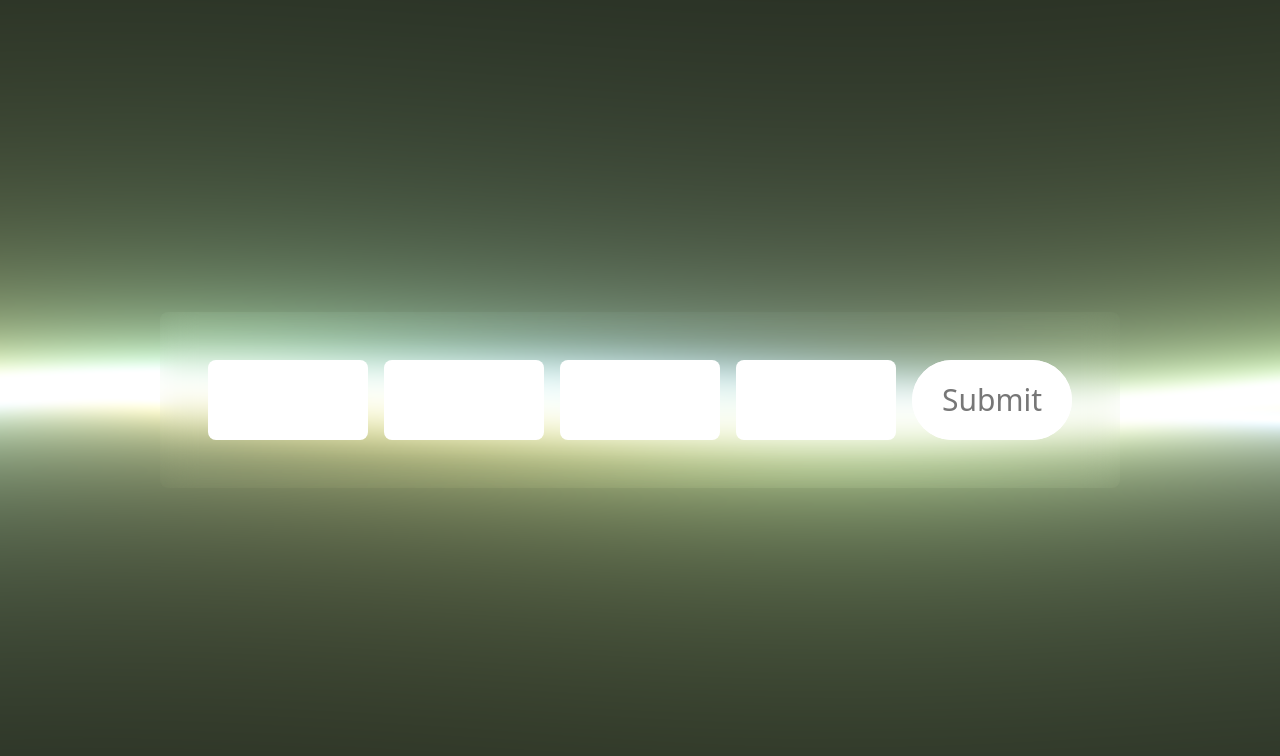
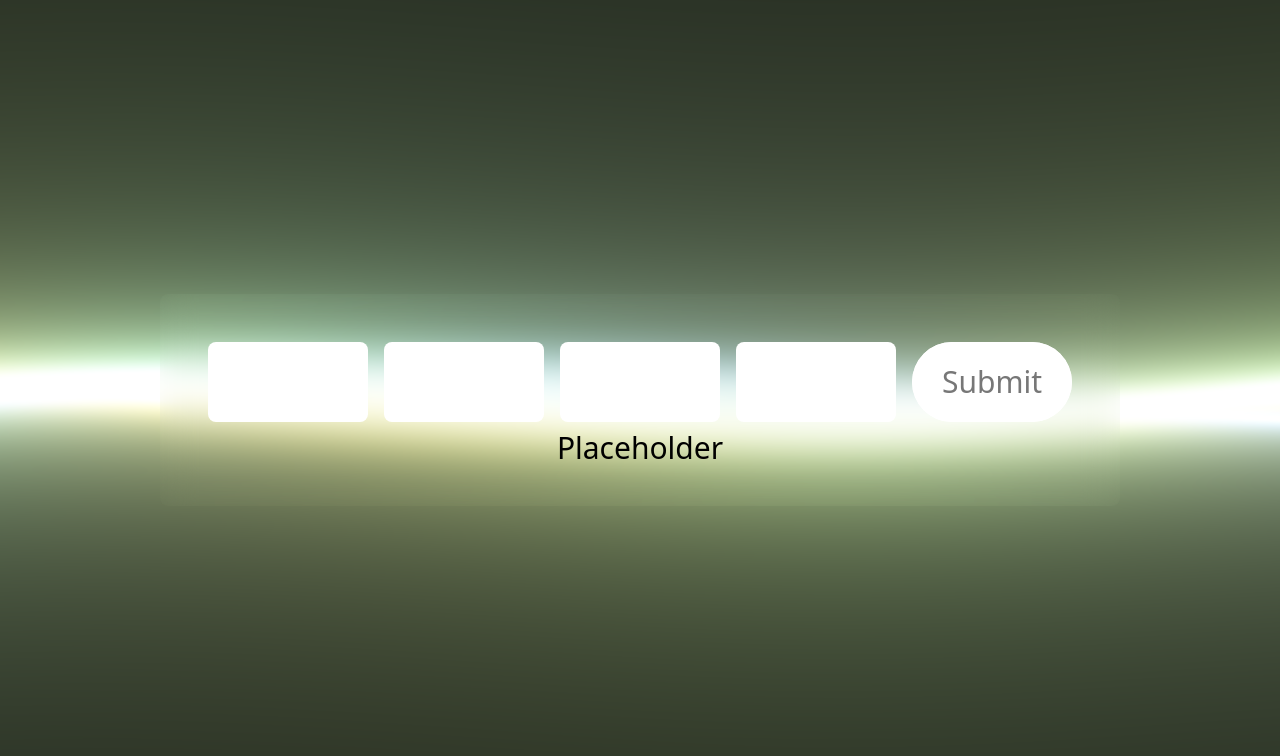
Before and after one commit to DIAWebOrg/DIAWeb-frontend, an Angular app: page / in a window 1280 px wide. Shown: the top 756 px of the page. Built offline with nearby package versions, Linux system fonts and the light colour scheme.

Commit message:
placeholder added

```diff
--- a/src/app/app.component.html
+++ b/src/app/app.component.html
@@ -1,15 +1,20 @@
 <main class="relative w-full min-h-screen flex justify-center items-center">
-  <div class="relative flex flex-row justify-center items-center z-10 backdrop-filter backdrop-blur-lg p-10 rounded-lg w-auto">
+  <div class="relative flex flex-col justify-center items-center z-10 backdrop-filter backdrop-blur-lg p-10 rounded-lg w-auto">
 
-    <input type="number" class="no-arrows text-center rounded-lg w-40 h-20 m-2 smooth-border" [(ngModel)]="input1">
-    <input type="number" class="no-arrows text-center rounded-lg w-40 h-20 m-2 smooth-border" [(ngModel)]="input2">
-    <input type="number" class="no-arrows text-center rounded-lg w-40 h-20 m-2 smooth-border" [(ngModel)]="input3">
-    <input type="number" class="no-arrows text-center rounded-lg w-40 h-20 m-2 smooth-border" [(ngModel)]="input4">
+    <div class="flex flex-row justify-center items-center">
+      <input type="number" class="no-arrows text-center rounded-lg w-40 h-20 m-2 smooth-border" [(ngModel)]="input1">
+      <input type="number" class="no-arrows text-center rounded-lg w-40 h-20 m-2 smooth-border" [(ngModel)]="input2">
+      <input type="number" class="no-arrows text-center rounded-lg w-40 h-20 m-2 smooth-border" [(ngModel)]="input3">
+      <input type="number" class="no-arrows text-center rounded-lg w-40 h-20 m-2 smooth-border" [(ngModel)]="input4">
+      <button class="btn btn-white btn-animate w-40 h-20 m-2 text-3xl rounded-full transform" (click)="submitNumbers()">Submit</button>
+    </div>
 
-    <button class="btn btn-white btn-animate w-40 h-20 m-2 text-3xl rounded-full transform" (click)="submitNumbers()">Submit</button>
     @if (apiResponse) {
-    <pre>{{ apiResponse | json }}</pre>
+      <pre>{{ apiResponse | json }}</pre>
+    } @else {
+      <p class="text-3xl">Placeholder</p>
     }
+
   </div>
   <canvas id="canvas" class="absolute top-0 left-0 z-0"></canvas>
 </main>
```
